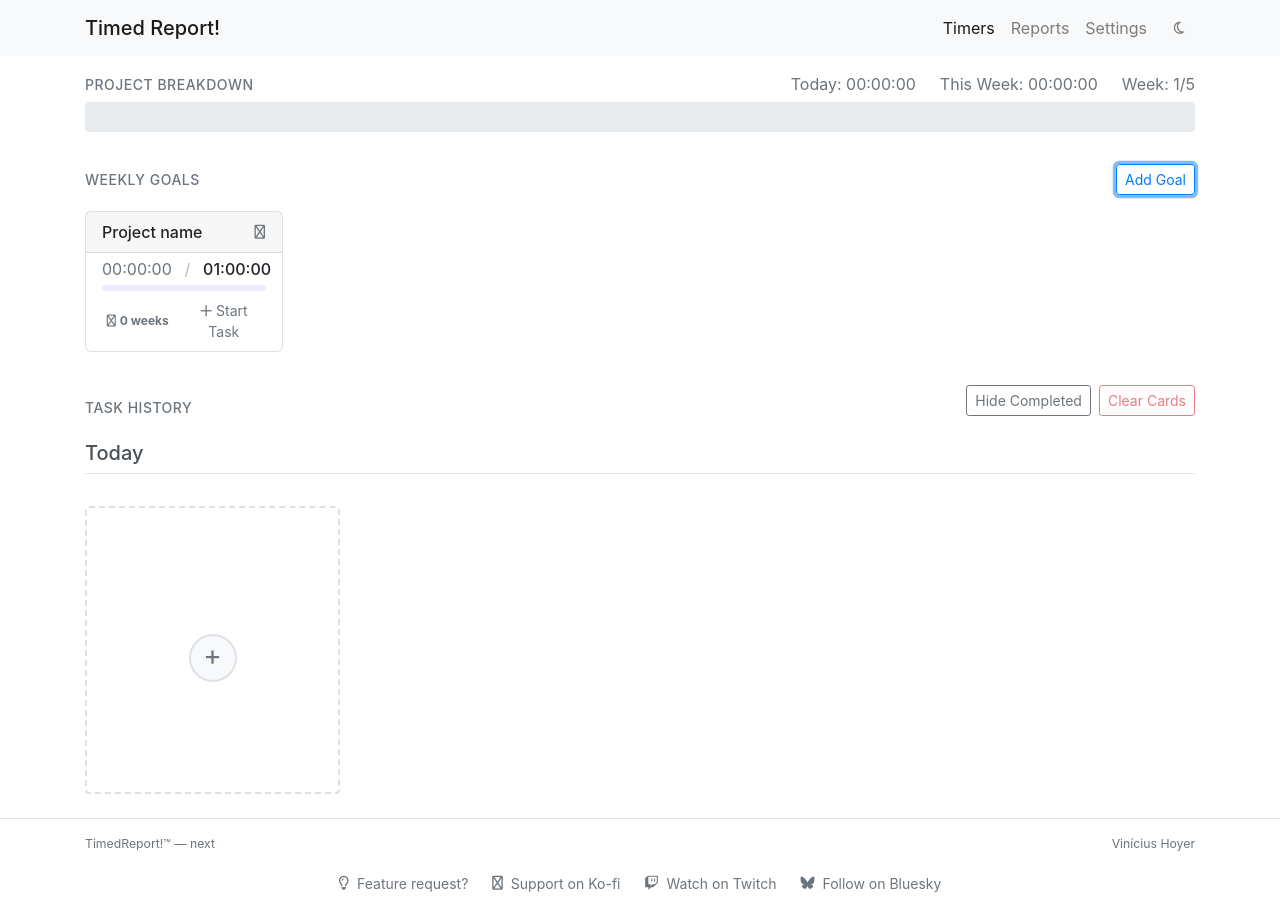
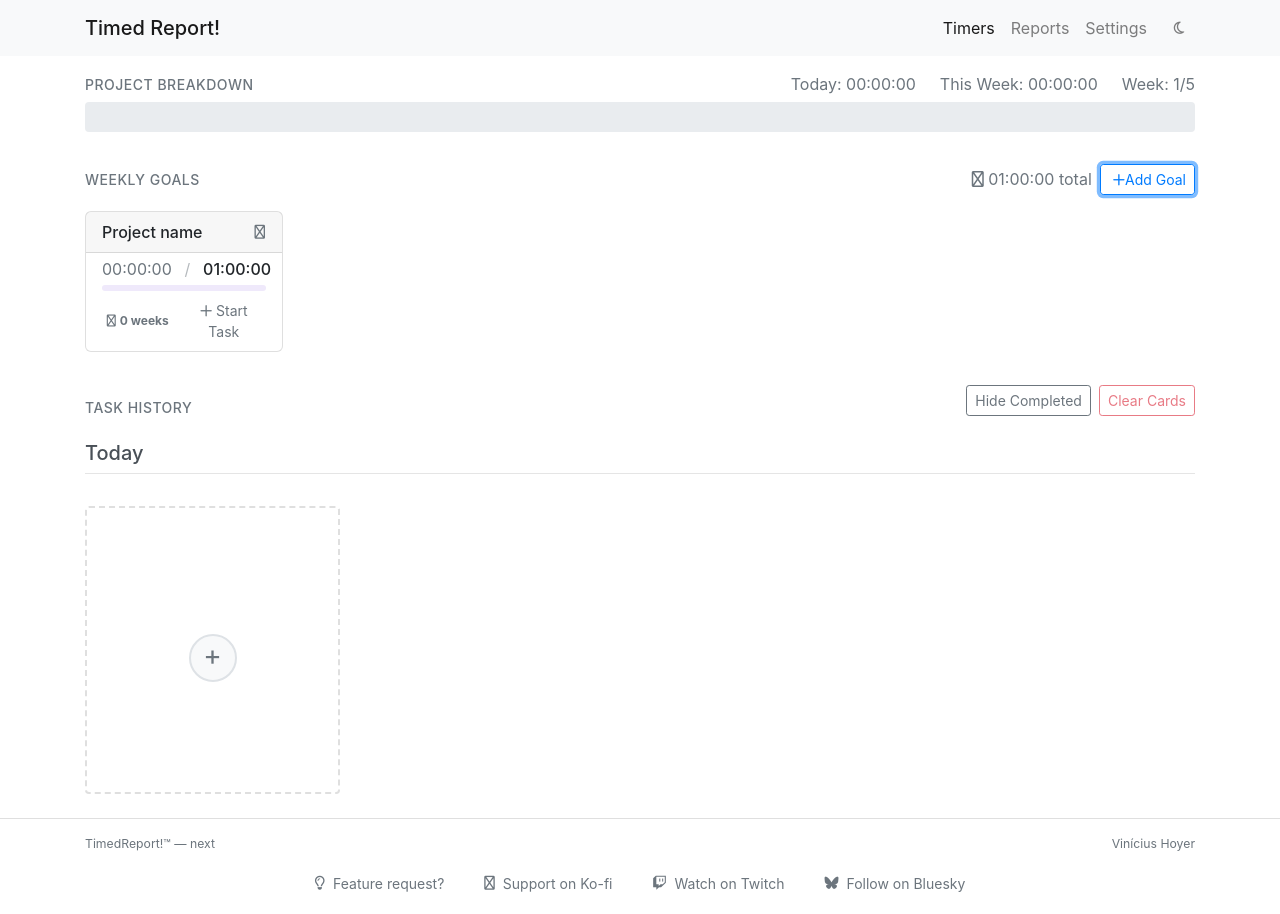
Before and after one commit to vhoyer/timedReport, a Vue app: page /#/ in a window 1280 px wide. Both pictures are taken after a click on the button "Add Goal". Built offline with nearby package versions, Linux system fonts and the light colour scheme.

Commit message:
✨ Add the sum of weekly goals

```diff
--- a/src/css.css
+++ b/src/css.css
@@ -367,3 +367,9 @@ body {
 .goals .card:hover {
 	transform: translateY(-2px);
 }
+
+.gap-1 { gap: 2px; }
+.gap-2 { gap: 4px; }
+.gap-3 { gap: 8px; }
+.gap-4 { gap: 16px; }
+.gap-5 { gap: 32px; }
--- a/src/views/Timers.vue
+++ b/src/views/Timers.vue
@@ -49,13 +49,20 @@
     <section class="goals mb-4">
       <div class="d-flex justify-content-between align-items-baseline mb-3">
         <h2 class="section-title">Weekly Goals</h2>
+        <div class="d-flex align-items-center gap-3">
+          <span class="text-muted" v-if="goals && goals.length > 0">
+            <i class="fa-regular fa-bullseye ml-1"></i>
+            {{ formatTime(totalWeeklyGoals) }} total
+          </span>
+
           <button
             type="button"
             class="btn btn-sm btn-outline-primary"
             @click="addGoal()"
           >
-          Add Goal
+            <i class="fa-regular fa-plus ml-1"></i>Add Goal
           </button>
+        </div>
       </div>
 
       <div class="row">
@@ -369,9 +376,12 @@ export default defineComponent({
         'cards',
         'goals',
       ].reduce((exports: any, key) => {
-        exports[key] = (this as any)[key]
+        exports[key] = (this as any)[key];
         return exports;
       }, {});
+    },
+    totalWeeklyGoals() {
+      return this.goals?.reduce((total, goal) => total + (goal.weeklyTimeGoal || 0), 0) || 0;
     },
     showCompletedButtonText() {
       return this.hideCompletedCards ? 'Show Completed' : 'Hide Completed';
```
Lines whose indentation alone changed are shown as unchanged.
